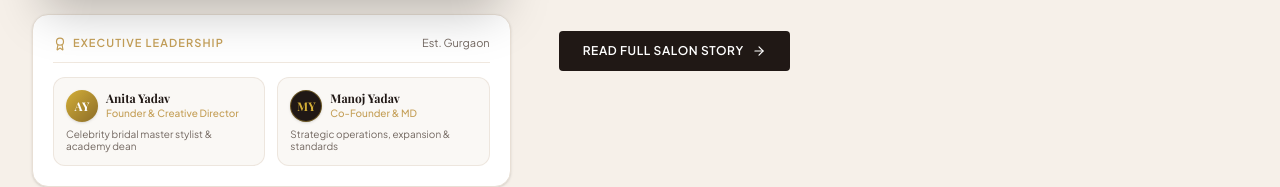
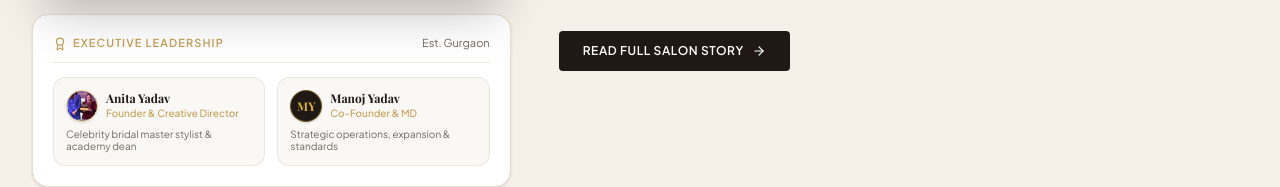
Before and after one commit to arpitkrsingh001-cell/Anita-s-makeover-unisex-salon-, a React (Vite) app: page / in a window 1280 px wide. Shown: the part 3171-3358 px from the top of the page. Built offline with nearby package versions, Linux system fonts and the light colour scheme; a web font is replaced by a local one.

Commit message:
Replace founder initials with provided Anita Yadav award photo

```diff
--- a/src/views/HomeView.tsx
+++ b/src/views/HomeView.tsx
@@ -372,9 +372,11 @@ export const HomeView: React.FC<HomeViewProps> = ({
                 <div className="grid grid-cols-2 gap-3">
                   <div className="p-3 rounded-xl bg-[#FAF8F5] border border-[#E8DFD5]/70 space-y-1.5">
                     <div className="flex items-center gap-2">
-                      <div className="w-8 h-8 rounded-full bg-gradient-to-br from-[#D4AF37] to-[#8C6D28] text-white font-serif font-bold text-xs flex items-center justify-center shadow-sm">
-                        AY
-                      </div>
+                      <img
+                        src="/images/client/anita-founder-award.jpg"
+                        alt="Anita Yadav with Sonam Kapoor at the Global Indian Awards"
+                        className="w-8 h-8 rounded-full object-cover border border-[#D4AF37]/50 shadow-sm"
+                      />
                       <div>
                         <h4 className="font-serif font-bold text-xs text-[#201815]">Anita Yadav</h4>
                         <p className="text-[10px] text-[#C5A059] font-medium">Founder & Creative Director</p>
```
Also changed, not shown: public/images/client/anita-founder-award.jpg (added).
